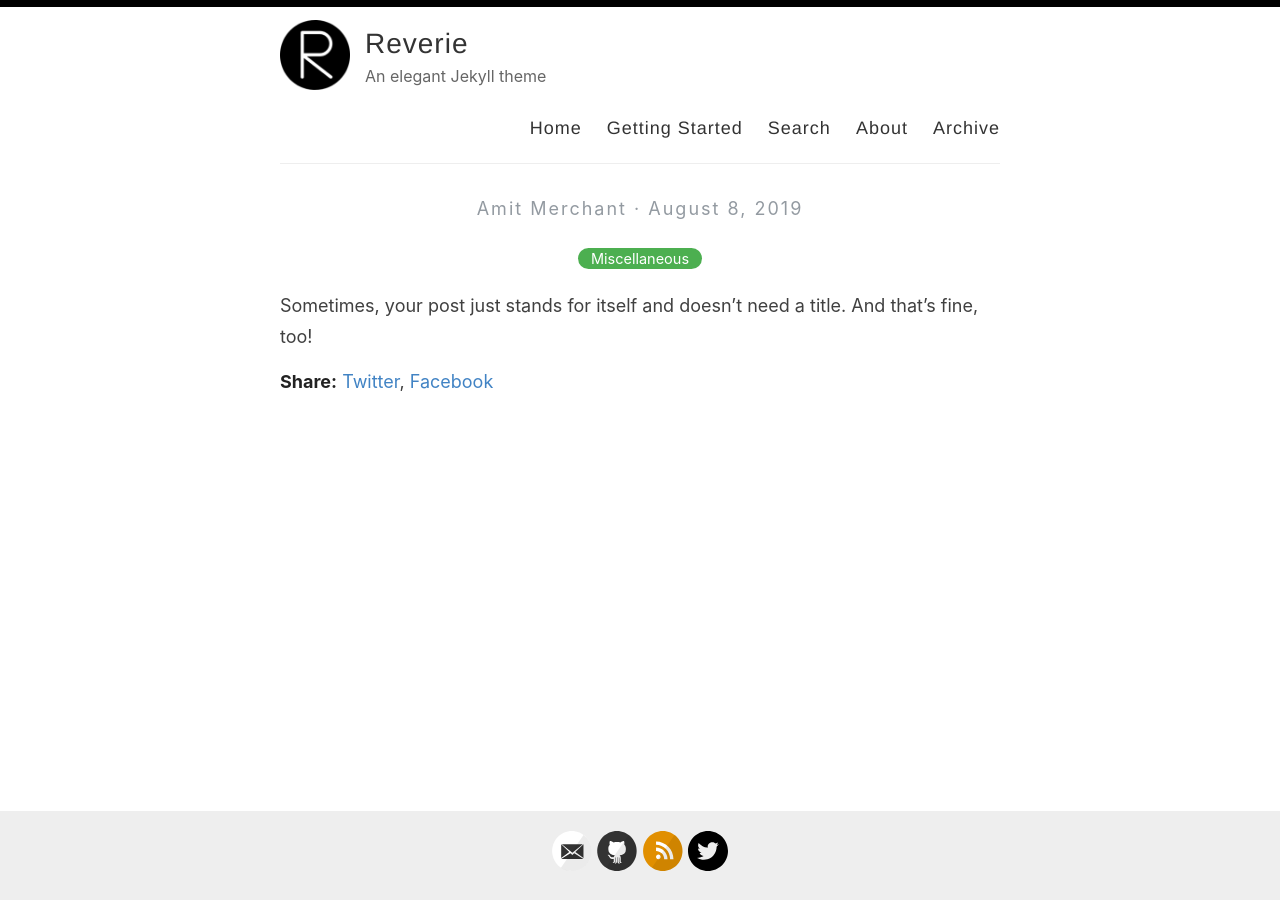
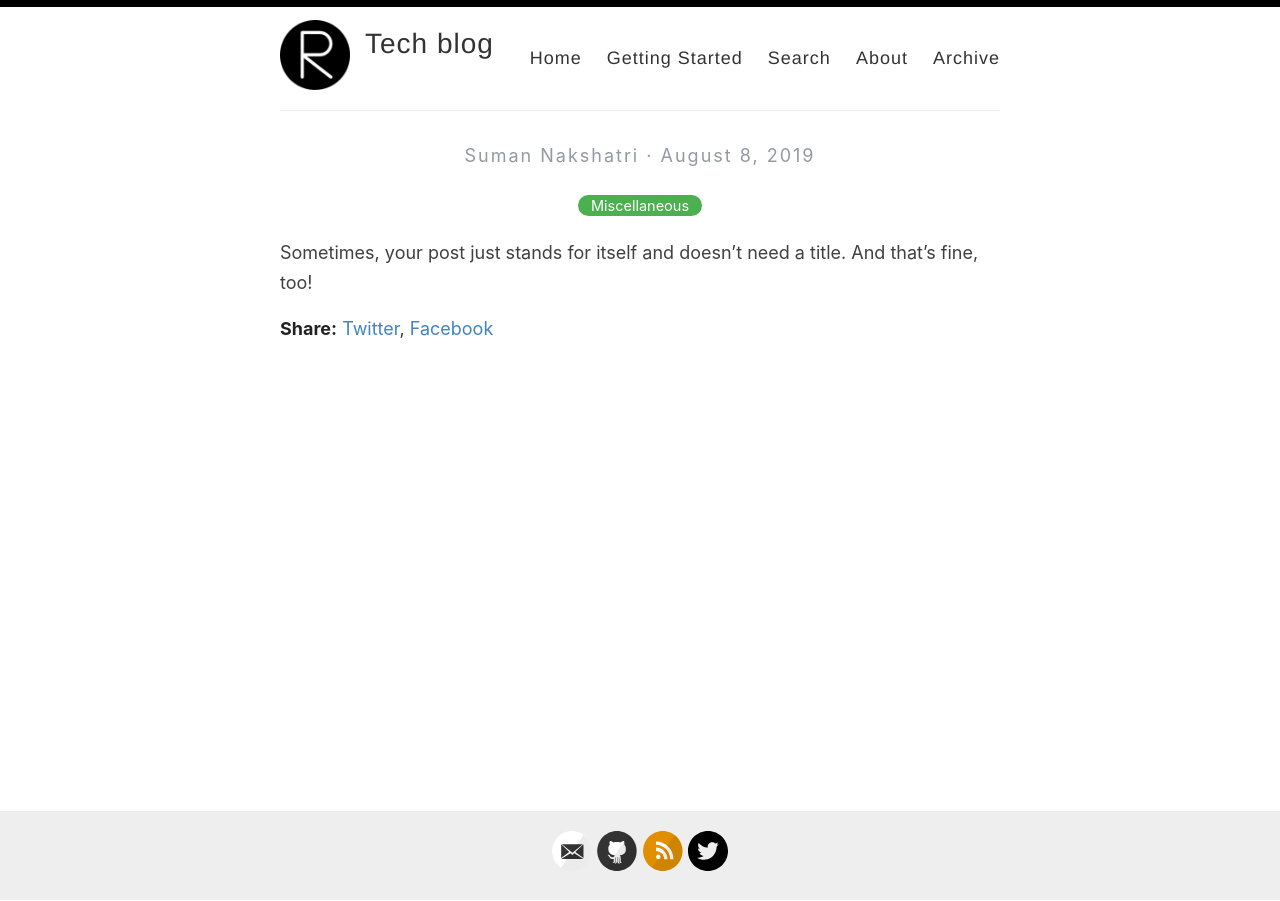
Before and after one commit to nakshatris/nakshatris.github.io, a Jekyll site: the page built from _posts/2019-08-08-no-title-posts.md, in a window 1280 px wide. Built offline with Jekyll 4.4.1, drawn with Linux system fonts in a browser that asks for light colours; part of the change alters nothing that is shown.

Commit message:
Update _config.yml

```diff
--- a/_config.yml
+++ b/_config.yml
@@ -3,13 +3,13 @@
 #
 
 # Name of your site (displayed in the header)
-name: Reverie
+name: Tech blog
 
 # Name of the author
-author: Amit Merchant
+author: Suman Nakshatri
 
 # Short bio or description (displayed in the header)
-description: An elegant Jekyll theme
+description:
 
 # URL of your avatar or profile pic (you could use your GitHub profile pic)
 avatar: /images/reverie.png
@@ -21,41 +21,24 @@ avatar: /images/reverie.png
 # Includes an icon in the footer for each username you enter
 footer-links:
   dribbble:
-  email: amit.d.merchant@gmail.com
+  email: nakshatris@gmail.com
   facebook:
   flickr:
-  github: amitmerchant1990/reverie
+  github: nakshatris/nakshatris.github.io
   instagram:
   linkedin:
   pinterest:
   rss: rss
-  twitter: amit_merchant
+  twitter: nakshatris
   stackoverflow:
   youtube: # channel/<your_long_string> or user/<user-name>
   googleplus: # anything in your profile username that comes after plus.google.com/
   playconsole:
 
 
-# Enter your Disqus shortname (not your username) to enable commenting on posts
-# You can find your shortname on the Settings page of your Disqus account
-disqus:
-
-# Enter your Google Analytics web tracking code (e.g. UA-2110908-2) to activate tracking
-google_analytics: UA-43339302-11
-
-# For newer "GA4" analytics, use the following instead of the "UA" entry above
-#google_analytics_ga4: G-GABC1DEFG
-
 # Your website URL (e.g. http://amitmerchant1990.github.io or http://www.amitmerchant.com)
 # Used for Sitemap.xml and your RSS feed
-url: http://www.amitmerchant.com/reverie
-enforce_ssl: https://www.amitmerchant.com/reverie
-
-# If you're hosting your site at a Project repository on GitHub pages
-# (http://yourusername.github.io/repository-name)
-# and NOT your User repository (http://yourusername.github.io)
-# then add in the baseurl here, like this: "/repository-name"
-baseurl: "/reverie"
+url: http://nakshatris.github.io
 
 #
 # !! You don't need to change any of the configuration flags below !!
```
